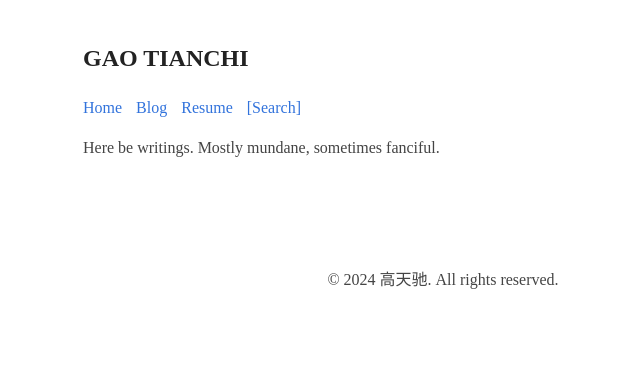
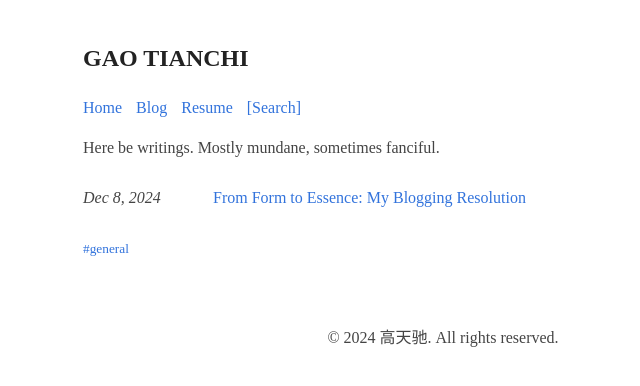
Before and after one commit to gaotianchi/gaotianchi.github.io, a Jekyll site: the page built from blog.md, in a window 1280 px wide. Shown: the top 386 px of the page, without its empty margins (197-837 px from the left). Built offline with Jekyll 4.4.1, drawn with Linux system fonts in a browser that asks for light colours; some web fonts are replaced.

Commit message:
Try to fix bug.

```diff
--- /dev/null
+++ b/_my_tags/general.md
@@ -0,0 +1,4 @@
+---
+slug: general
+name: General
+---
--- a/_posts/2024-12-08-from-form-to-essence-my-bloging-resolution.md
+++ b/_posts/2024-12-08-from-form-to-essence-my-bloging-resolution.md
@@ -2,7 +2,7 @@
 layout: post
 title: "From Form to Essence: My Blogging Resolution"
 date: 2024-12-08 20:00
-tags: []
+tags: [general]
 ---
 
 The idea of blogging has lingered in my mind for years.
```
